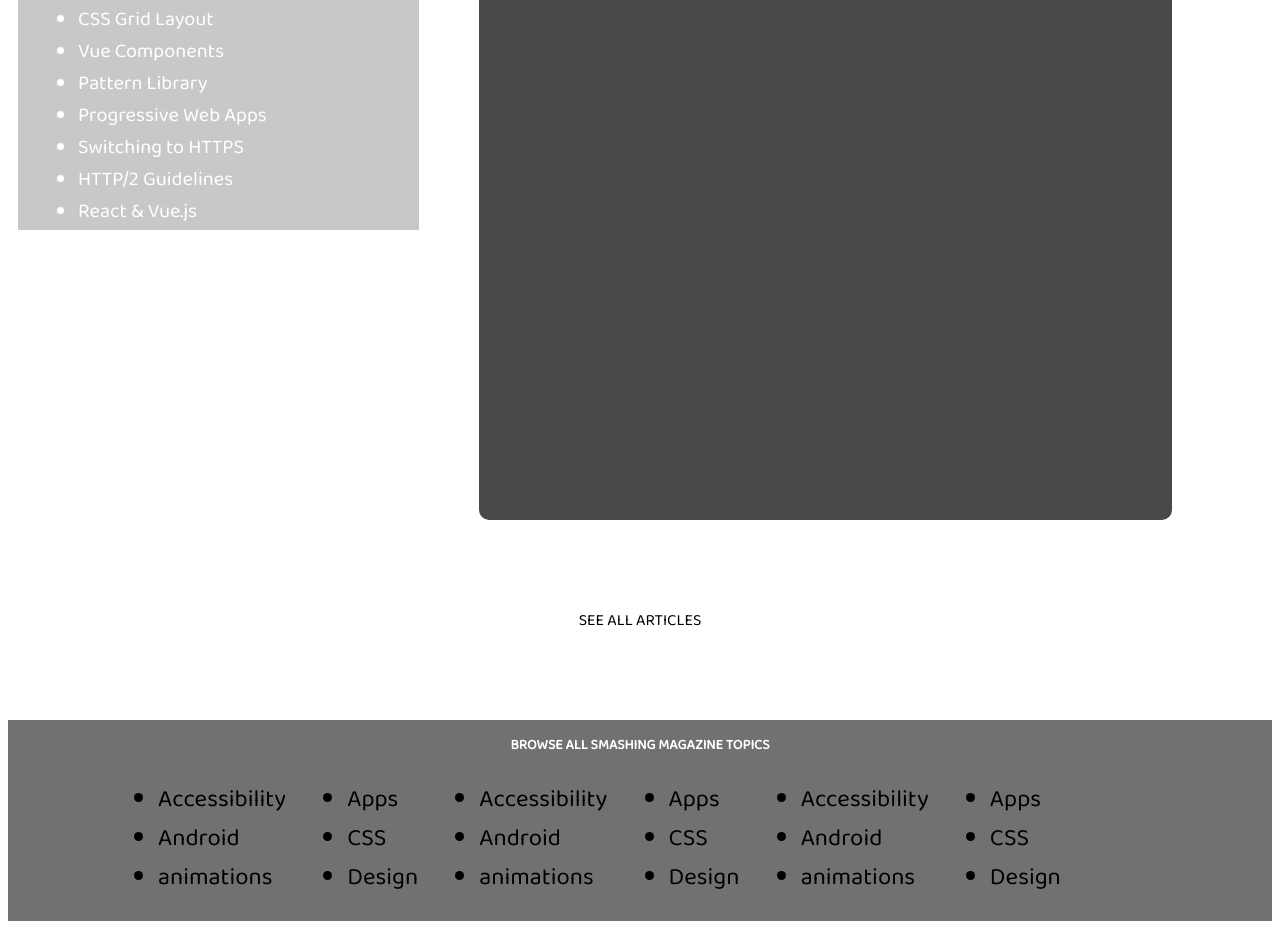
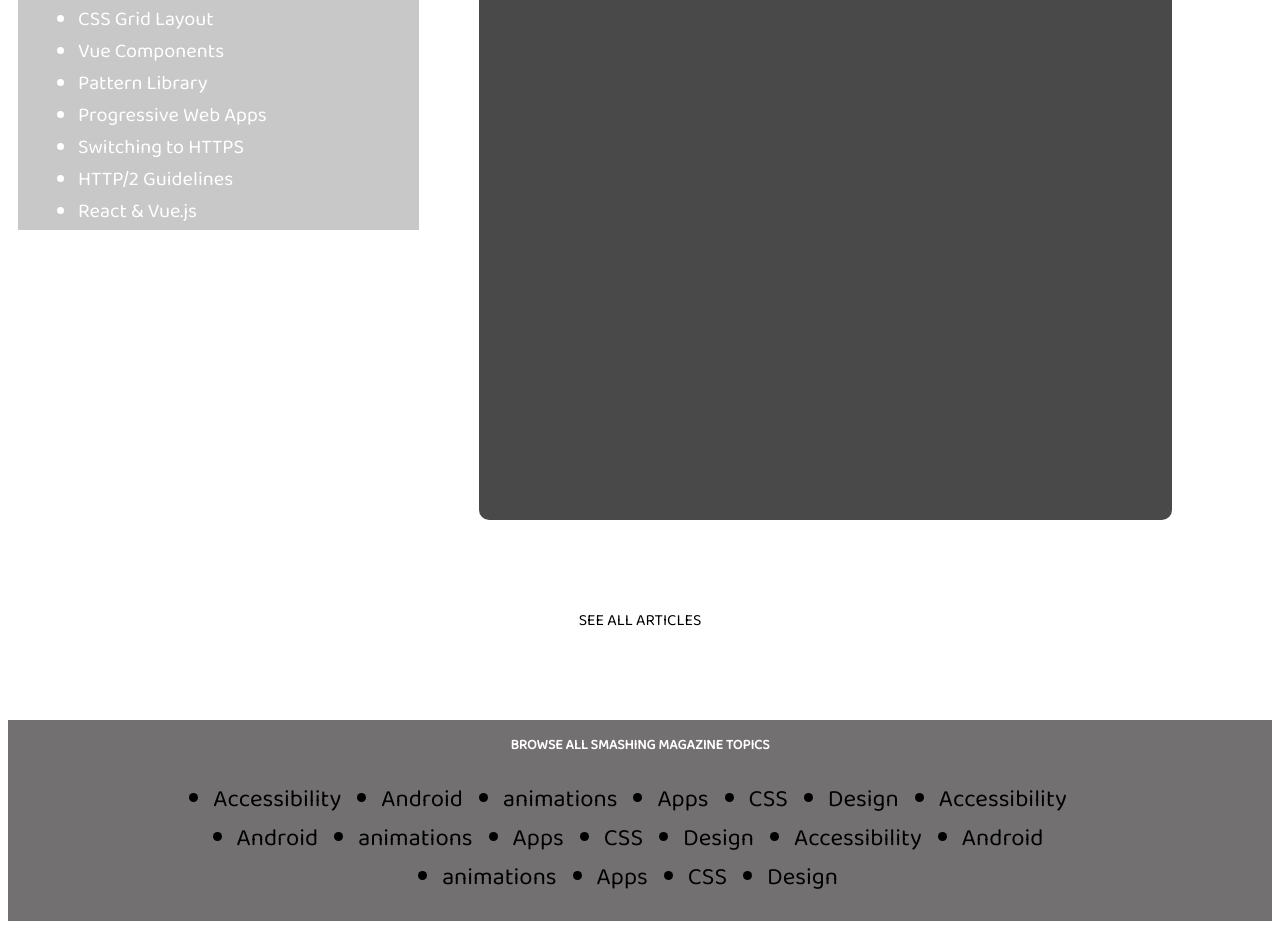
Before and after one commit to praz99/designTeardown, a plain HTML site: page index.html in a window 1280 px wide. Shown: the part 5806-6735 px from the top of the page. Drawn offline with Linux system fonts and the light colour scheme.

Commit message:
aligned the footer

```diff
--- a/style.css
+++ b/style.css
@@ -457,10 +457,15 @@ li .logo {
 }
 
 .footer-list {
-  display: grid;
-  grid-auto-flow: column;
-  grid-template-rows: repeat(3, 1fr);
   padding: 0 150px;
+  text-align: center;
+  display: flex;
+  flex-wrap: wrap;
+  justify-content: center;
+}
+
+.footer-list li {
+  margin: 0 20px;
 }
 
 .slide-5 h6 a {
```
